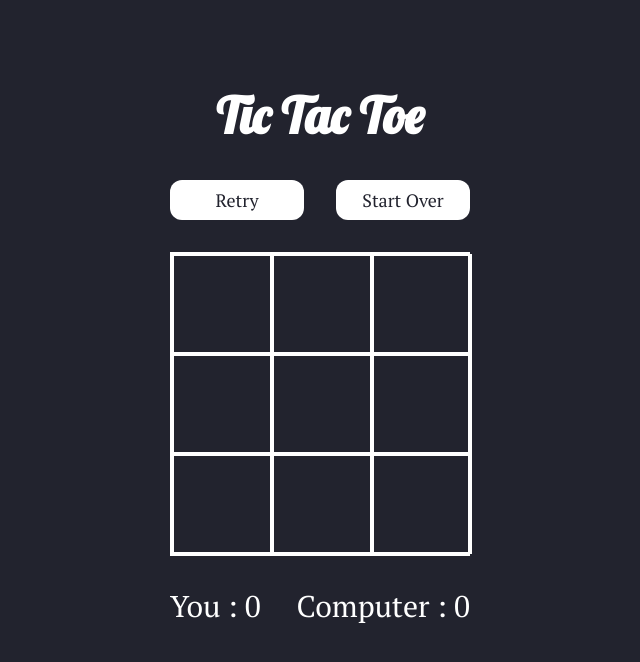
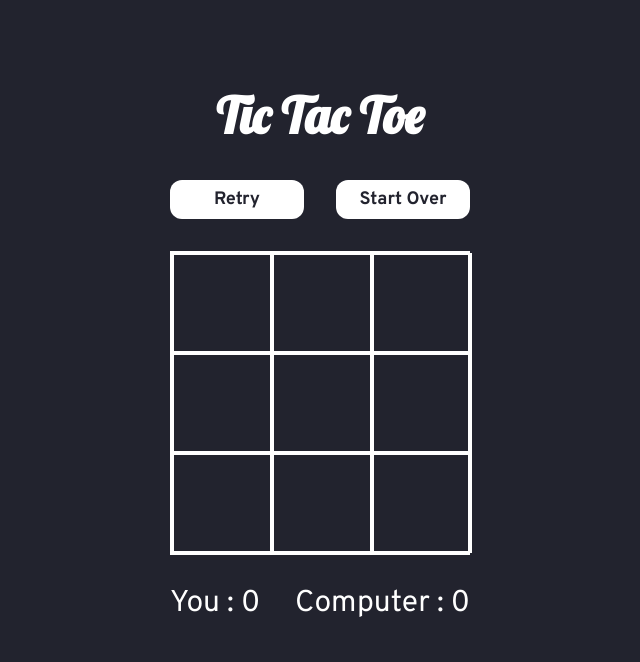
Before and after one commit to jadefred/typescript_react_tic_tac_toe, a React (Create React App) app: page / in a window 1280 px wide. Shown: the top 662 px of the page, without its empty margins (320-960 px from the left). Built offline with nearby package versions, Linux system fonts and the light colour scheme; the HTML template or start-up script is replaced by a standard one.

Commit message:
changed font for text and button

```diff
--- a/package.json
+++ b/package.json
@@ -1,4 +1,5 @@
 {
+  "homepage": "https://jadefred.github.io/typescript_react_tic_tac_toe",
   "name": "tic-tac-toe",
   "version": "0.1.0",
   "private": true,
@@ -17,6 +18,8 @@
     "web-vitals": "^2.1.4"
   },
   "scripts": {
+    "predeploy": "npm run build",
+    "deploy": "gh-pages -d build",
     "start": "react-scripts start",
     "build": "react-scripts build",
     "test": "react-scripts test",
@@ -39,5 +42,8 @@
       "last 1 firefox version",
       "last 1 safari version"
     ]
+  },
+  "devDependencies": {
+    "gh-pages": "^4.0.0"
   }
 }
--- a/public/index.html
+++ b/public/index.html
@@ -6,7 +6,8 @@
   <meta name="description" content="Tic Tac Toe game for single player to play against computer" />
   <link rel="preconnect" href="https://fonts.googleapis.com">
   <link rel="preconnect" href="https://fonts.gstatic.com" crossorigin>
-  <link href="https://fonts.googleapis.com/css2?family=Lobster&family=PT+Serif&display=swap" rel="stylesheet">
+  <link href="https://fonts.googleapis.com/css2?family=Lobster&family=Overpass:wght@400;700&display=swap"
+    rel="stylesheet">
   <title>Tic Tac Toe</title>
 </head>
 
--- a/src/index.css
+++ b/src/index.css
@@ -1,7 +1,7 @@
 body {
   background-color: #22232e;
   color: white;
-  font-family: "PT Serif", serif;
+  font-family: "Overpass", sans-serif;
 }
 
 main {
@@ -36,7 +36,8 @@ h1 {
   font-size: 18px;
   border-radius: 12px;
   width: 50%;
-  font-family: "PT Serif", serif;
+  font-family: "Overpass", sans-serif;
+  font-weight: 700;
   color: #22232e;
 }
 
```
Also changed, not shown: 2 other files (tests, documents, lock files or other folders).
